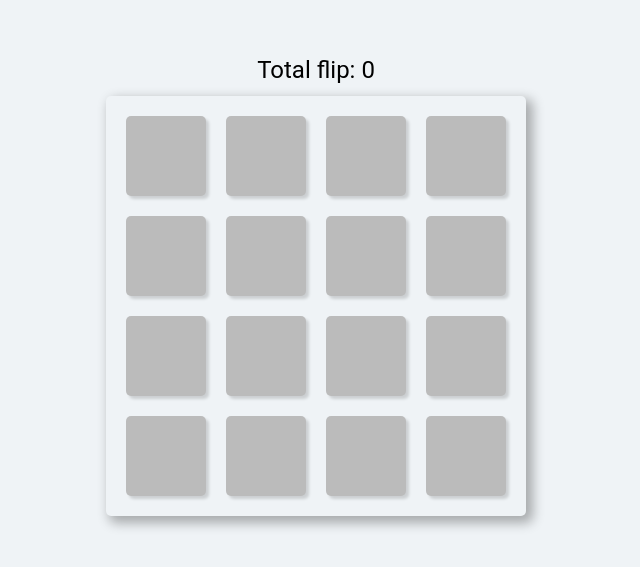
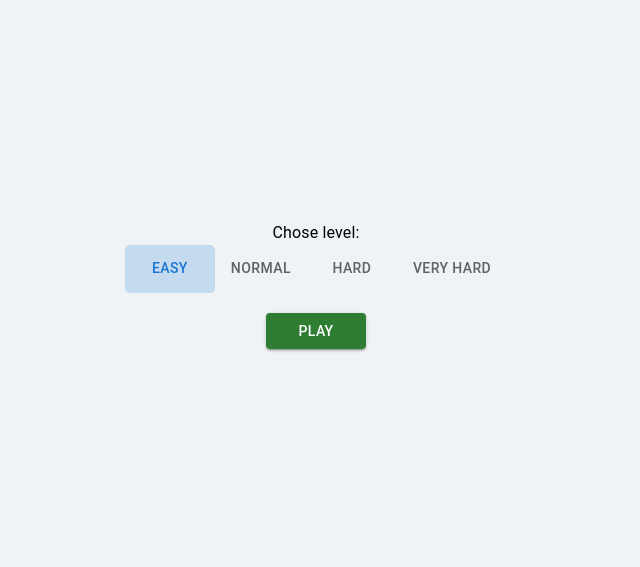
Before and after one commit to najimRizky/memory-game, a React (Create React App) app: page /play in a window 1280 px wide. Shown: the part 115-682 px from the top of the page, without its empty margins (324-964 px from the left). Built offline with nearby package versions, Linux system fonts and the light colour scheme.

Commit message:
add level

```diff
--- a/src/App.css
+++ b/src/App.css
@@ -92,3 +92,14 @@
         bottom: 0;
     }
 }
+
+
+
+
+
+
+.mode .MuiTabs-indicator{
+    height: 100%;
+    border-radius: 5px;
+    opacity: 0.2;
+}
--- a/src/App.tsx
+++ b/src/App.tsx
@@ -5,6 +5,7 @@ import { BrowserRouter, Route, Routes } from 'react-router-dom';
 import './App.css';
 import Game from './pages/Game';
 import Home from './pages/Home';
+import Mode from './pages/Mode';
 
 function App() {
     return (
@@ -13,7 +14,11 @@ function App() {
                 <BrowserRouter>
                     <Routes>
                         <Route path="/" element={<Home />} />
-                        <Route path="/play" element={<Game />} />
+                        <Route path="/play">
+                            <Route index element={<Mode />} />
+                            <Route path=":level/:type" element={<Game />} />
+                        </Route>
+                        <Route path='*' element={<Home/>} />
                     </Routes>
                 </BrowserRouter>
             </Container>
--- a/src/pages/Game.tsx
+++ b/src/pages/Game.tsx
@@ -1,6 +1,7 @@
 import { Grid, Typography } from "@mui/material"
 import { Box } from "@mui/system"
 import { useEffect, useState } from "react"
+import { useNavigate, useParams } from "react-router-dom"
 import FinishModal from "../components/FinishModal"
 import Tile from "../components/Tile"
 import { generateTile } from "../utils/GameLogic"
@@ -10,10 +11,15 @@ const Game = () => {
     const [tilesData, setTilesData] = useState<string[]>([])
     const [trueFlipped, setTrueFlipped] = useState<number[]>([])
     const [totalFlip, setTotalFlip] = useState<number>(0)
+    const [height, setHeight] = useState<string>("")
+
 
     const [openModalFinish, setOpenModalFinish] = useState<boolean>(false);
     const handleOpen = (): void => setOpenModalFinish(true);
     const handleClose = (): void => setOpenModalFinish(false);
+
+    const { level } = useParams()
+    const navigate = useNavigate()
 
     const flipTile = (id: number): void => {
         if (flipped.length < 2) {
@@ -32,7 +38,7 @@ const Game = () => {
             // setTimeout(() => {
             setFlipped([])
             // },)
-            if (trueFlipped.length === 14) {
+            if (trueFlipped.length === tilesData.length - 2) {
                 setTimeout(() => {
                     handleOpen()
                 }, 700)
@@ -45,7 +51,21 @@ const Game = () => {
     }
 
     useEffect(() => {
-        setTilesData(generateTile())
+        switch(level){
+            case "easy": setHeight("200px")
+            break;
+
+            case "normal": setHeight("300px")
+            break;
+
+            case "hard": setHeight("400px")
+            break;
+
+            case "very_hard": setHeight("500px")
+            break;
+        }
+        setTilesData(generateTile(level!))
+        // eslint-disable-next-line
     }, [])
 
     useEffect(() => {
@@ -56,7 +76,7 @@ const Game = () => {
     }, [flipped])
 
     const retryGame = (): void => {
-        generateTile()
+        generateTile(level!)
         setTotalFlip(0)
         setTrueFlipped([])
         setFlipped([])
@@ -69,10 +89,10 @@ const Game = () => {
                 <Typography component={"h2"} variant={"h5"} sx={{ color: "black", textAlign: "center", mb: "10px" }}>
                     Total flip: {totalFlip}
                 </Typography>
-                <Box className="board" sx={{ width: "400px", height: "400px", background: "#eff3f6", padding: "10px", borderRadius: "5px" }}>
+                <Box className="board" sx={{ width: "400px", height: height, background: "#eff3f6", padding: "10px", borderRadius: "5px" }}>
                     <Grid className="tiles" sx={{ height: "100%" }} container columns={{ xs: 4 }}>
                         {tilesData.map((tileData, id) => (
-                            <Tile flipTile={flipTile} tileData={tileData} id={id} trueFlipped={trueFlipped} flipped={flipped} />
+                            <Tile key={id} flipTile={flipTile} tileData={tileData} id={id} trueFlipped={trueFlipped} flipped={flipped} />
                         ))}
                     </Grid>
                 </Box>
--- a/src/pages/Home.tsx
+++ b/src/pages/Home.tsx
@@ -1,6 +1,7 @@
 import { Button, Container, Typography } from "@mui/material"
 import { Box } from "@mui/system"
 import { Link } from "react-router-dom"
+import LinkM from '@mui/material/Link';
 
 // type Props = {tes: string}
 
@@ -9,20 +10,17 @@ const Home = () => {
         <Box>
             <Container>
                 <Box>
-                    <Typography variant="h2" component="h1" sx={{ textAlign: "center", mb: "20px" }}>
+                    <Typography variant="h2" component="h1" sx={{ textAlign: "center", mb: "0" }}>
                         Memory game
                     </Typography>
-                    <Typography variant="subtitle1" component="p" sx={{ textAlign: "center", mb: "20px" }}>
-                        by: Najim Rizky
+                    <Typography variant="subtitle1" component="p" sx={{ textAlign: "center", mb: "40px" }}>
+                        by: <LinkM target={"_blank"} style={{color: "unset"}} href="https://nazky.site">Nazky</LinkM>
                     </Typography>
                 </Box>
                 <Box sx={{textAlign: "center"}}>
-                    <Typography variant="h6" component="p" sx={{ textAlign: "center", mb: "20px" }}>
-                        Choose mode:
-                    </Typography>
                     <Link to={"/play"} style={{textDecoration: "none"}}>
-                        <Button variant="contained" color="success">
-                            Color mode
+                        <Button sx={{width: "100px"}} variant="contained" color="success">
+                            Play
                         </Button>
                     </Link>
                 </Box>
--- /dev/null
+++ b/src/pages/Mode.tsx
@@ -0,0 +1,53 @@
+import { Box, Button, Tab, Tabs, Typography } from '@mui/material'
+import { useState } from 'react';
+import { useNavigate } from 'react-router-dom';
+import Level from "./../rules/Level.json"
+
+// type Props = {}
+
+const Mode = () => {
+    const [level, setLevel] = useState<number>(0);
+    const navigate = useNavigate()
+
+    const handleChange = (event: React.SyntheticEvent, newValue: number): void => {
+        setLevel(newValue);
+    };
+
+    const a11yProps = (index: number): object => {
+        return {
+            id: `simple-tab-${index}`,
+            'aria-controls': `simple-tabpanel-${index}`,
+        };
+    }
+
+    const goToGame = (): void => {
+        navigate(`${Level[level].level}/color`)
+    }
+
+    return (
+        <Box className="mode">
+            <Typography variant="body1" component="p" sx={{ textAlign: "center", mb: "0" }}>
+                Chose level:
+            </Typography>
+            <Box sx={{mb: "20px"}}>
+                <Tabs value={level} onChange={handleChange} aria-label="basic tabs example">
+                    {Level.map((lvl, id) => (
+                        <Tab label={lvl.level.replaceAll("_", " ")} {...a11yProps(id)} key={id} />
+                    ))}
+                </Tabs>
+            </Box>
+            {/* <Typography variant="body1" component="p" sx={{ textAlign: "center", mb: "20px" }}>
+                Choose mode:
+            </Typography> */}
+            <Box sx={{ textAlign: "center" }}>
+                {/* <Link to={"/play"} style={{ textDecoration: "none" }}> */}
+                <Button onClick={goToGame} sx={{ width: "100px" }} variant="contained" color="success">
+                    Play
+                </Button>
+                {/* </Link> */}
+            </Box>
+        </Box>
+    )
+}
+
+export default Mode
--- /dev/null
+++ b/src/rules/Level.json
@@ -0,0 +1,18 @@
+[
+    {
+        "level": "easy",
+        "size": "4"
+    },
+    {
+        "level": "normal",
+        "size": "6"
+    },
+    {
+        "level": "hard",
+        "size": "8"
+    },
+    {
+        "level": "very_hard",
+        "size": "10"
+    }
+]
--- a/src/utils/GameLogic.tsx
+++ b/src/utils/GameLogic.tsx
@@ -1,7 +1,14 @@
-const generateTile = (): string[] => {
-    let colorType: string[] = ["tomato", "aguamarine", "cyan", "orchid", "black", "yellowgreen", "lightsteelblue", "crimson"]
+import Level from "./../rules/Level.json"
+
+const allColor: string[] = ["tomato", "aguamarine", "cyan", "orchid", "black", "yellowgreen", "lightsteelblue", "crimson", "lightpink", "seagreen"]
+
+const generateTile = (level: string): string[] => {
+    const tilesSize = Number(Level[Level.findIndex((lvl) => lvl.level === level)].size) * 2
+
+    let colorType = allColor.slice(0, tilesSize/2)
     const finalColor: string[] = []
-    for (let i = 0; i < 16; i++) {
+
+    for (let i = 0; i < tilesSize; i++) {
         const randomId: number = Math.floor(Math.random() * (colorType.length));
         if (finalColor.includes(colorType[randomId])) {
             finalColor.push(colorType[randomId])
```
